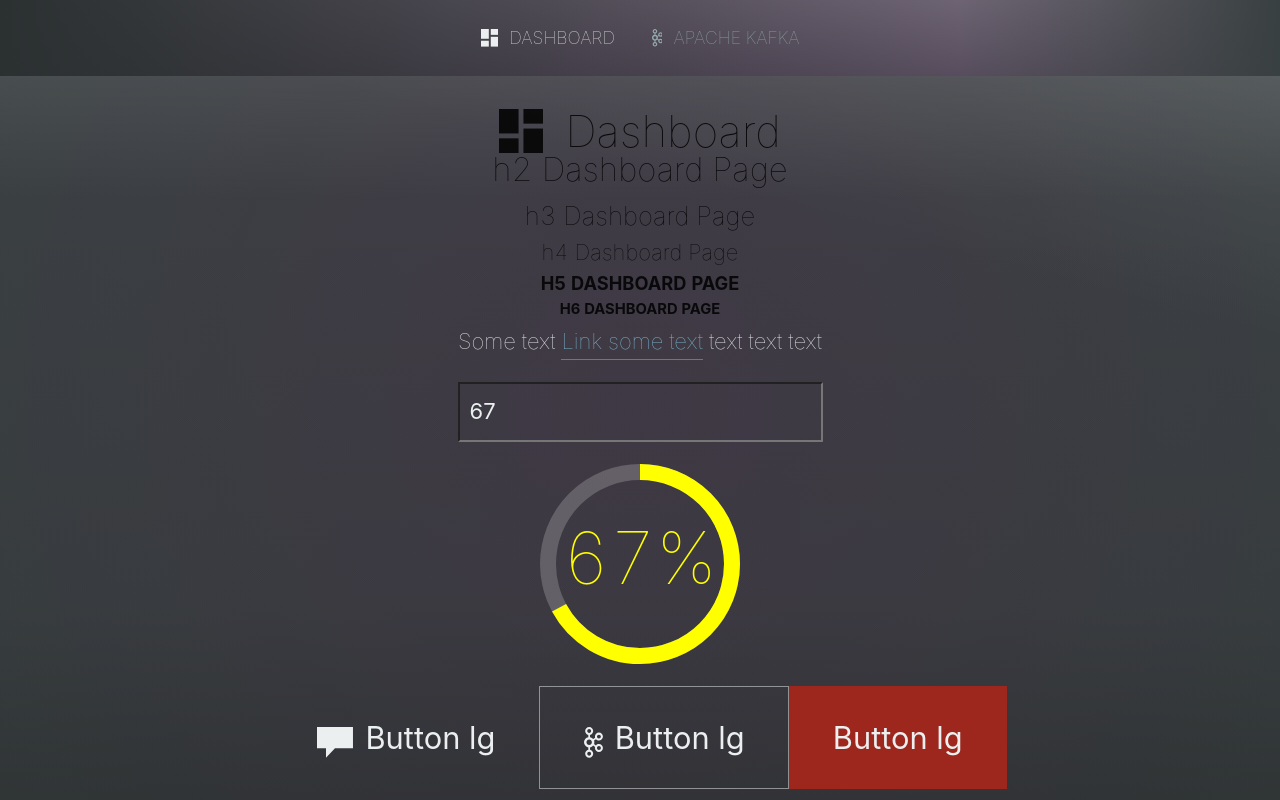
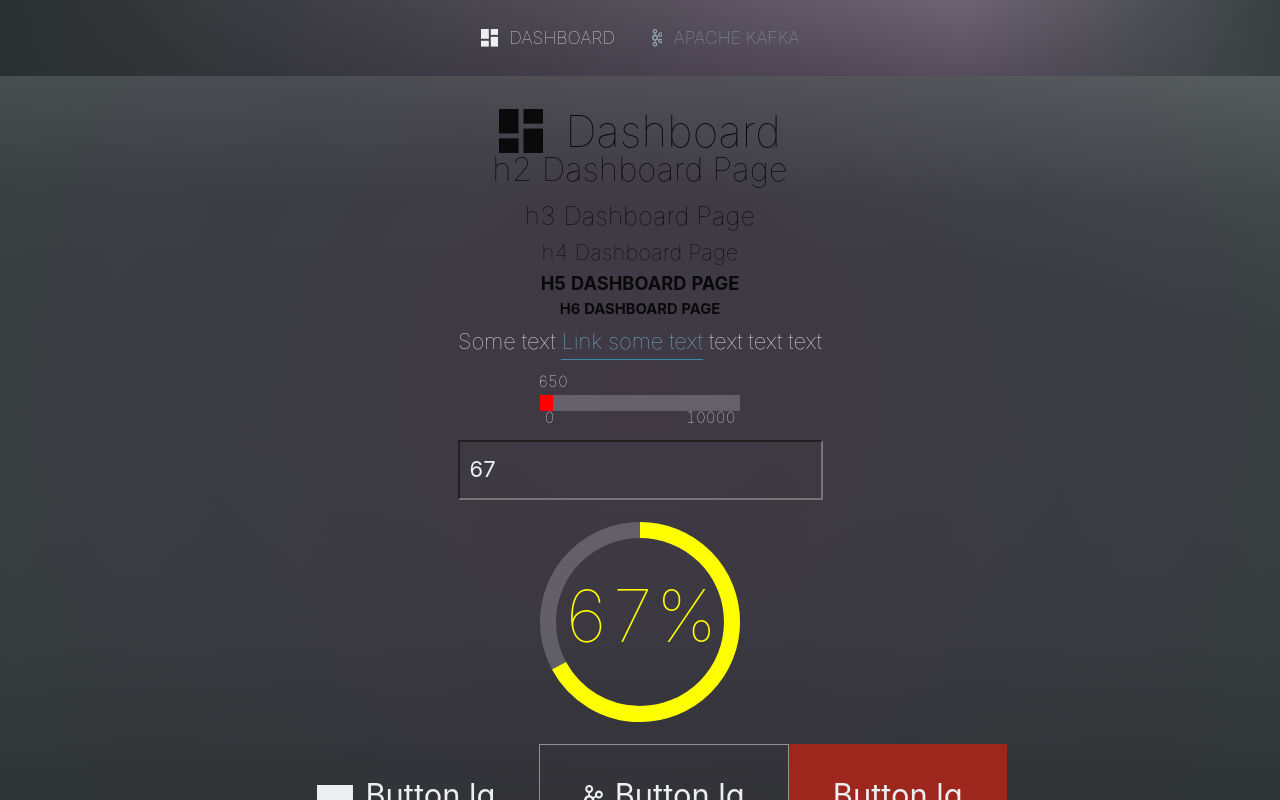
Before and after one commit to Petrovich1973/DatabasesUI, a React (Create React App) app: page /index in a window 1280 px wide. Built offline with nearby package versions, Linux system fonts and the light colour scheme.

Commit message:
Progress linear added

```diff
--- a/data/kafka/clusters.json
+++ b/data/kafka/clusters.json
@@ -17,8 +17,8 @@
       "controllerId": 32461,
       "system": {
         "cpu": 27,
-        "disk": "1000Gb/120000Gb",
-        "ram": "6200Mb/240000Mb"
+        "disk": "1000Gb/1200Gb",
+        "ram": "920Mb/2400Mb"
       }
     },
     {
@@ -38,7 +38,7 @@
       "controllerId": 32461,
       "system": {
         "cpu": 82,
-        "disk": "1000Gb/120000Gb",
+        "disk": "2400Gb/3000Gb",
         "ram": "6200Mb/240000Mb"
       }
     },
--- /dev/null
+++ b/src/components/Progress.js
@@ -0,0 +1,27 @@
+import React from 'react'
+
+const Progress = ({
+                      from = 0,
+                      to = 200,
+                      value = 140,
+                      height = '1em',
+                      fontSize = `.7em`,
+                      backgroundBar = `rgba(255, 255, 255, .2)`,
+                      backgroundColor = `rgba(255, 255, 255, .2)`,
+                      color = `inherit`
+                  }) => {
+
+    const width = `${100 / (to / value)}%`
+
+    return (
+        <span className="progress" style={{height, fontSize, backgroundColor, color}}>
+            <span className="thumb" style={{width, backgroundColor: backgroundBar}}>
+                <span>{value}</span>
+            </span>
+            <span className="from">{from}</span>
+            <span className="to">{to}</span>
+        </span>
+    )
+}
+
+export default Progress
--- a/src/pages/DashboardPage/index.js
+++ b/src/pages/DashboardPage/index.js
@@ -2,8 +2,10 @@ import React, {useEffect, useState} from 'react'
 import TitlePage from "../../components/TitlePage"
 import {IconKafka, IconFolder, IconTopic, IconDelete, IconDashboard} from "../../svg"
 import Button from "../../components/Button"
+import Progress from "../../components/Progress"
 import {CircularProgressbar, buildStyles} from 'react-circular-progressbar'
 import 'react-circular-progressbar/dist/styles.css'
+
 
 const DashboardPage = (props) => {
     const {title = 'Наименование страницы'} = props
@@ -15,9 +17,9 @@ const DashboardPage = (props) => {
     })
 
     const color = value => {
-        if(value < 50) return 'green'
-        if(value < 75) return 'yellow'
-        if(value < 90) return 'orange'
+        if (value < 50) return 'green'
+        if (value < 75) return 'yellow'
+        if (value < 90) return 'orange'
         return 'red'
     }
 
@@ -31,6 +33,16 @@ const DashboardPage = (props) => {
             <h5>h5 Dashboard Page</h5>
             <h6>h6 Dashboard Page</h6>
             <p>Some text <a href="/">Link some text</a> text text text</p>
+            <p>
+                <span style={{width: 200, display: 'inline-block'}}>
+                <Progress {...{
+                    to: 10000,
+                    value: 650,
+                    backgroundBar: 'red',
+                    color: 'white'
+                }}/>
+                </span>
+            </p>
             <p>
                 <input
                     style={{background: 'transparent', padding: '10px'}}
--- a/src/pages/KafkaPage/OverView.js
+++ b/src/pages/KafkaPage/OverView.js
@@ -1,10 +1,15 @@
-import React from 'react'
+import React, {useState, useEffect} from 'react'
 import classnames from 'classnames'
 import {CircularProgressbar, buildStyles} from 'react-circular-progressbar'
 import 'react-circular-progressbar/dist/styles.css'
+import Progress from "../../components/Progress";
 
 const OverView = (props) => {
     const {cluster = {}} = props
+    const [percent, setPercent] = useState({
+        percentDisk: {to: 100, value: 0, mimeType: ''},
+        percentRam: {to: 100, value: 0, mimeType: ''}
+    })
     const {
         host = null,
         topics: {
@@ -20,8 +25,8 @@ const OverView = (props) => {
         controllerId = null,
         system: {
             cpu = null,
-            disk = null,
-            ram = null
+            disk = '',
+            ram = ''
         }
     } = cluster
 
@@ -31,6 +36,26 @@ const OverView = (props) => {
         return '#c3325f'
     }
 
+    useEffect(() => {
+        setPercent({
+            percentDisk: sep(disk),
+            percentRam: sep(ram)
+        })
+    }, [disk, ram])
+
+    const sep = string => {
+        const [a, b] = string.split('/')
+
+        const [to, mimeType] = repl(b)
+        const [value] = repl(a)
+
+        return {to, value, mimeType}
+    }
+
+    const repl = value => value.replace(/([0-9])([a-z])/i, '$1,$2').split(',')
+
+    console.log(percent)
+
     return (
         <div>
             <table className="table md">
@@ -39,7 +64,9 @@ const OverView = (props) => {
                     <td className="align-right label">
                         <small>host</small>
                     </td>
-                    <td><small>{host}</small></td>
+                    <td>
+                        <small>{host}</small>
+                    </td>
                     <td/>
                     <td className="align-right label">
                         <small>topics</small>
@@ -84,7 +111,7 @@ const OverView = (props) => {
                     <td colSpan={3}/>
                 </tr>
                 <tr>
-                    <td className="align-right label">cpu</td>
+                    <td className="align-right align-middle label">cpu</td>
                     <td className={classnames(cpuColor(cpu))}>
                         <span style={{height: 100, width: 100, display: 'inline-block'}}>
                 <CircularProgressbar
@@ -111,11 +138,23 @@ const OverView = (props) => {
             </span>
                     </td>
                     <td/>
-                    <td className="align-right label">disk</td>
-                    <td>{disk}</td>
+                    <td className="align-right align-middle label">disk</td>
+                    <td className="align-middle" style={{width: 200}}>
+                        <Progress {...{
+                            to: percent.percentDisk.to,
+                            value: percent.percentDisk.value,
+                            backgroundBar: `${cpuColor(100 / (percent.percentDisk.to / percent.percentDisk.value))}`
+                        }}/>
+                    </td>
                     <td/>
-                    <td className="align-right label">ram</td>
-                    <td>{ram}</td>
+                    <td className="align-right align-middle label">ram</td>
+                    <td className="align-middle" style={{width: 200}}>
+                        <Progress {...{
+                            to: percent.percentRam.to,
+                            value: percent.percentRam.value,
+                            backgroundBar: `${cpuColor(100 / (percent.percentRam.to / percent.percentRam.value))}`
+                        }}/>
+                    </td>
                 </tr>
                 </tbody>
             </table>
--- a/src/styles/App.less
+++ b/src/styles/App.less
@@ -246,6 +246,50 @@ a {
   padding: 0 @size;
 }
 
+.progress {
+  position: relative;
+  display: flex;
+  align-items: center;
+  justify-content: space-between;
+  background-color: fade(@color, 20%);
+  .from {
+    box-sizing: border-box;
+    padding: @size / 5;
+    position: relative;
+    text-align: left;
+    display: flex;
+    align-items: flex-start;
+    top: 100%;
+  }
+  .to {
+    box-sizing: border-box;
+    padding: @size / 5;
+    position: relative;
+    text-align: right;
+    display: flex;
+    align-items: flex-start;
+    top: 100%;
+  }
+  .thumb {
+    position: absolute;
+    padding: @size / 5;
+    box-sizing: border-box;
+    background-color: fade(@color, 20%);
+    width: 70%;
+    height: 100%;
+    left: 0;
+    span {
+      position: absolute;
+      width: 0px;
+      display: flex;
+      align-items: flex-end;
+      justify-content: center;
+      bottom: 100%;
+      left: 100%;
+    }
+  }
+}
+
 .panel-gray {
   background-color: #f1f1f1;
   padding: @size;
@@ -277,27 +321,27 @@ a {
 }
 
 .align-right {
-  text-align: right;
+  text-align: right !important;
 }
 
 .align-left {
-  text-align: left;
+  text-align: left !important;
 }
 
 .align-center {
-  text-align: center;
+  text-align: center !important;
 }
 
 .align-top {
-  vertical-align: top;
+  vertical-align: top !important;
 }
 
 .align-middle {
-  vertical-align: middle;
+  vertical-align: middle !important;
 }
 
 .align-bottom {
-  vertical-align: bottom;
+  vertical-align: bottom !important;
 }
 
 .border-left {
```
